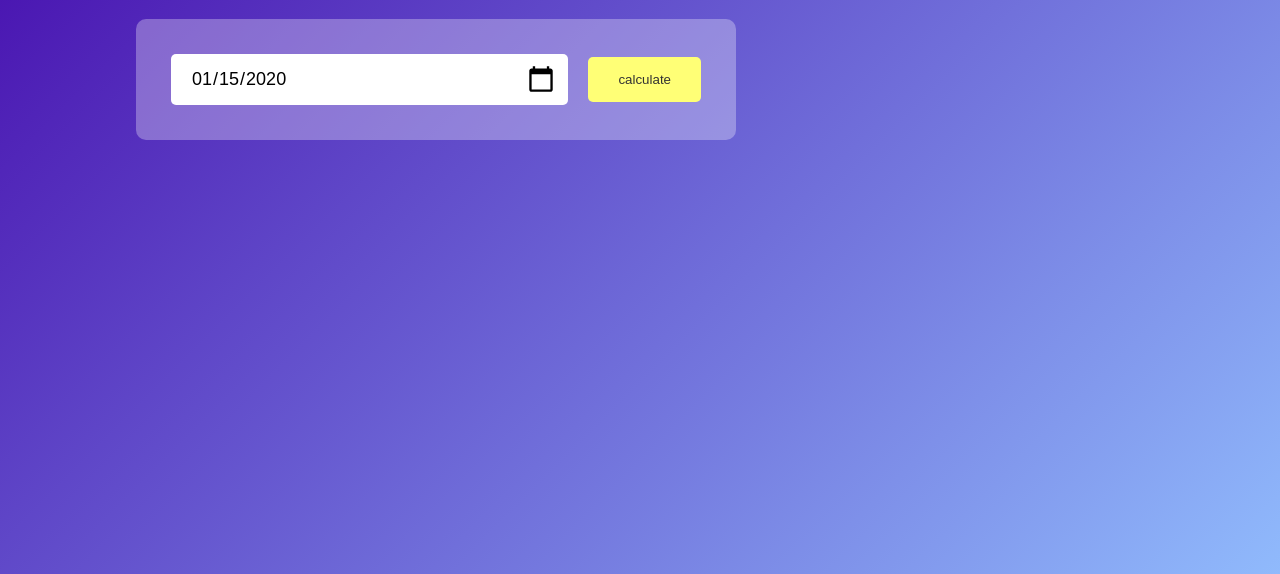
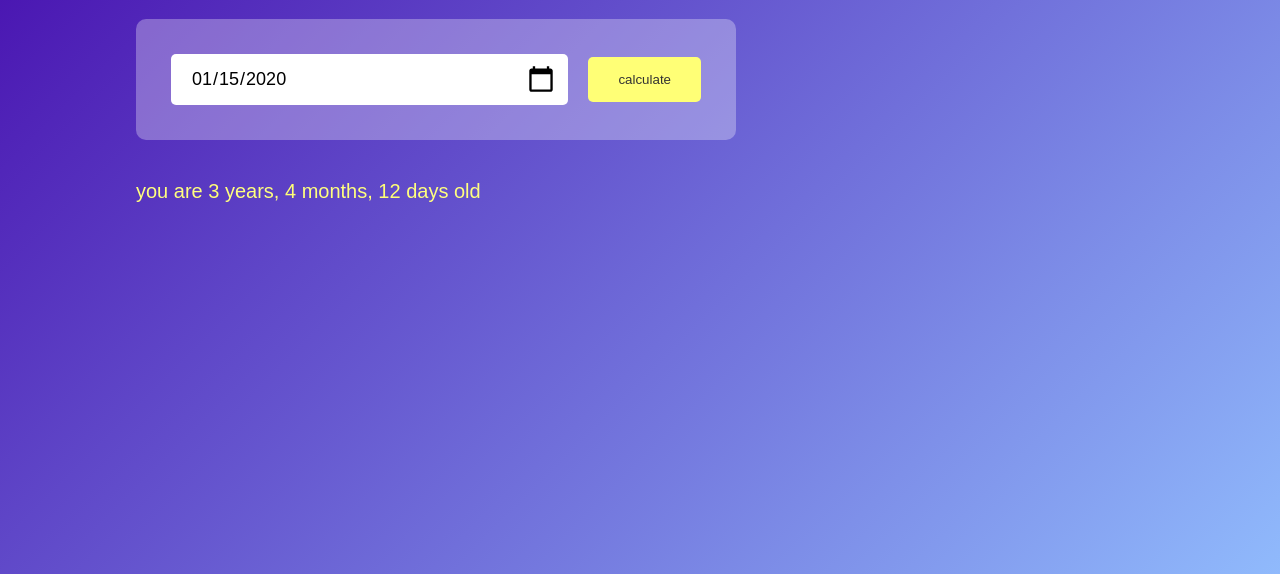
Before and after one commit to Aashish-kushwaha/Agecalculator, a plain HTML site: page index.html in a window 1280 px wide. Both pictures are taken after typing "2020-01-15" into the empty fields and a click on the button "calculate". Shown: the part 226-800 px from the top of the page. Drawn offline with Linux system fonts and the light colour scheme.

Commit message:
script added

```diff
--- a/index.html
+++ b/index.html
@@ -14,14 +14,62 @@
             <h1><span>Age Calculator</span></h1>
             <div class="input-box">
                 <input type="date" id="date">
-                <button>calculate</button>
+                <button onclick="calculateAge()">calculate</button>
             </div>
+            <p id="result"></p>
         </div>
     </div>
 
 
     <script>
          let userinput=document.getElementById("date");
+         userinput.max=new Date().toISOString().split("T")[0];
+         let result=document.getElementById("result");
+
+         function calculateAge(){
+            let birtd=new Date(userinput.value);
+
+            let d1=birtd.getDate();
+            let m1=birtd.getMonth()+1;
+            let y1=birtd.getFullYear();
+
+            let today=new Date();
+
+
+            let d2=today.getDate();
+            let m2=today.getMonth()+1;
+            let y2=today.getFullYear();
+
+            let d3,m3,y3;
+
+            y3=y2-y1;
+             if(m2>=m1){
+                m3=m2-m1;
+             }else{
+                y--;
+                m3=12+m2-m1;
+             }
+
+             if(d2>=d1){
+                d3=d2-d1;
+             }else{
+                m3--;
+                d3=getdaysinmonth(y1,m1)+d2-d1;
+
+             }
+             if(m3<0)
+             {
+                m3=11;
+                y3--;
+
+             }
+             result.innerHTML=`you are <span>${y3}</span> years, <span>${m3}</span> months, <span>${d3}</span> days old`;
+
+
+         }
+         function getdaysinmonth(year,month){
+            return new Date(year,month,0).getDate();
+         }
 
     </script>
 
--- a/style.css
+++ b/style.css
@@ -64,3 +64,11 @@
     background-size: 30px;
     cursor: pointer;
 }
+
+#result{
+    font-size: 20px;
+}
+
+#result span{
+    color: #ffff76;
+}
```
